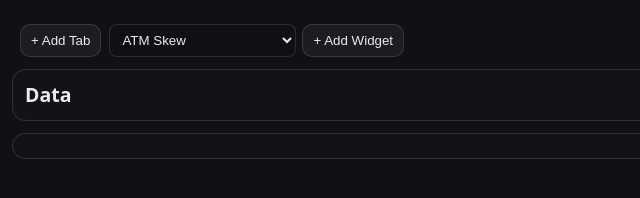
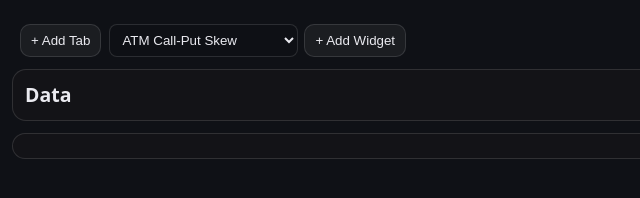
Before and after one commit to iziziz-indepstate/indepstate-vol, an Electron app: page src/renderer/index.html in a window 1280 px wide. Shown: the full height of the page, 0-640 px from the left. Drawn offline with nearby package versions, Linux system fonts and the light colour scheme; no server answers.

Commit message:
Auto-populate widget selector from registry

```diff
--- a/src/renderer/app.js
+++ b/src/renderer/app.js
@@ -1,5 +1,5 @@
 import { TradingViewProvider } from '../shared/tradingview-provider.js';
-import { getWidgetDefinition } from './widgets/index.js';
+import { getWidgetDefinition, widgetDefinitions } from './widgets/index.js';
 import { createWidgetCard, createWidgetChart } from './widgets/widget-renderers.js';
 import { skewMetrics } from './widgets/metrics.js';
 
@@ -79,6 +79,26 @@ function expandExpiryRange(startValue, endValue) {
     cursor = new Date(cursor.getTime() + 24 * 60 * 60 * 1000);
   }
   return out;
+}
+
+
+function populateWidgetTypeSelect() {
+  const select = $('widgetTypeSelect');
+  if (!select) return;
+
+  const prev = select.value;
+  select.innerHTML = '';
+
+  for (const definition of widgetDefinitions) {
+    const option = document.createElement('option');
+    option.value = definition.type;
+    option.textContent = definition.defaultTitle || definition.type;
+    select.appendChild(option);
+  }
+
+  if (prev && widgetDefinitions.some((definition) => definition.type === prev)) {
+    select.value = prev;
+  }
 }
 
 function setStatus(text) {
@@ -684,6 +704,7 @@ function bindEvents() {
 }
 
 async function init() {
+  populateWidgetTypeSelect();
   bindEvents();
   const loaded = await window.appBridge.loadState();
   state.tabs = loaded.tabs || [];
--- a/src/renderer/index.html
+++ b/src/renderer/index.html
@@ -12,14 +12,7 @@
       <div id="tabs" class="tabs"></div>
       <button id="addTabBtn" class="btn">+ Add Tab</button>
       <div class="widget-add-inline">
-        <select id="widgetTypeSelect">
-          <option value="atm-skew-line">ATM Skew</option>
-          <option value="tail-skew-line">Tail Skew</option>
-          <option value="ndate-skew-velocity-put-line">nDate Skew Velocity Put</option>
-          <option value="ndate-skew-velocity-call-line">nDate Skew Velocity Call</option>
-          <option value="ndate-skew-put-line">nDate Skew Put</option>
-          <option value="ndate-skew-call-line">nDate Skew Call</option>
-        </select>
+        <select id="widgetTypeSelect"></select>
         <button id="addWidgetBtn" class="btn">+ Add Widget</button>
       </div>
     </section>
--- a/src/renderer/widgets/index.js
+++ b/src/renderer/widgets/index.js
@@ -9,7 +9,7 @@ import {
   nDateSkewCallWidget
 } from './ndate-call-skew-widget.js';
 
-const definitions = [
+export const widgetDefinitions = [
   atmSkewWidget,
   tailSkewWidget,
   nDateSkewVelocityPutWidget,
@@ -18,7 +18,7 @@ const definitions = [
   nDateSkewCallWidget
 ];
 
-export const widgetRegistry = Object.fromEntries(definitions.map((d) => [d.type, d]));
+export const widgetRegistry = Object.fromEntries(widgetDefinitions.map((d) => [d.type, d]));
 
 export function getWidgetDefinition(type) {
   return widgetRegistry[type] || null;
```
